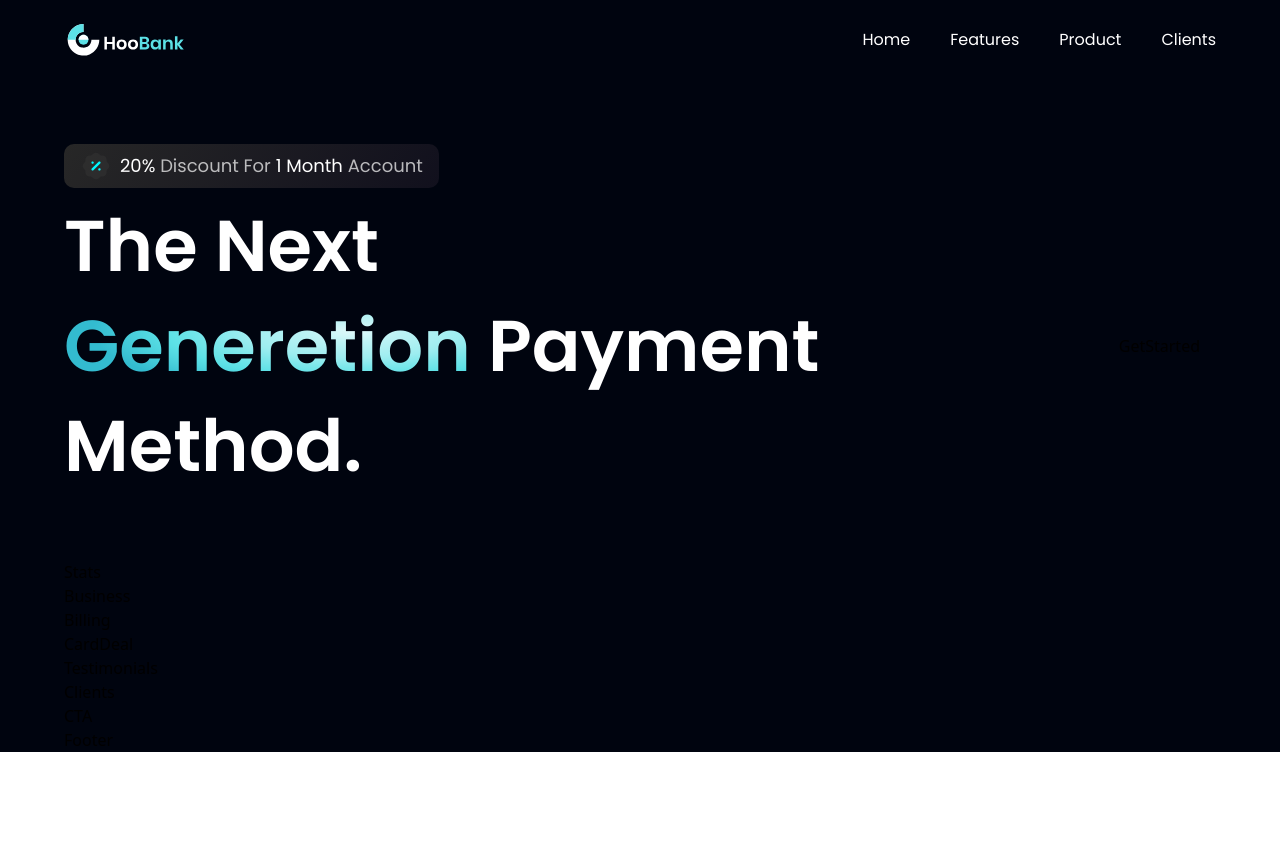
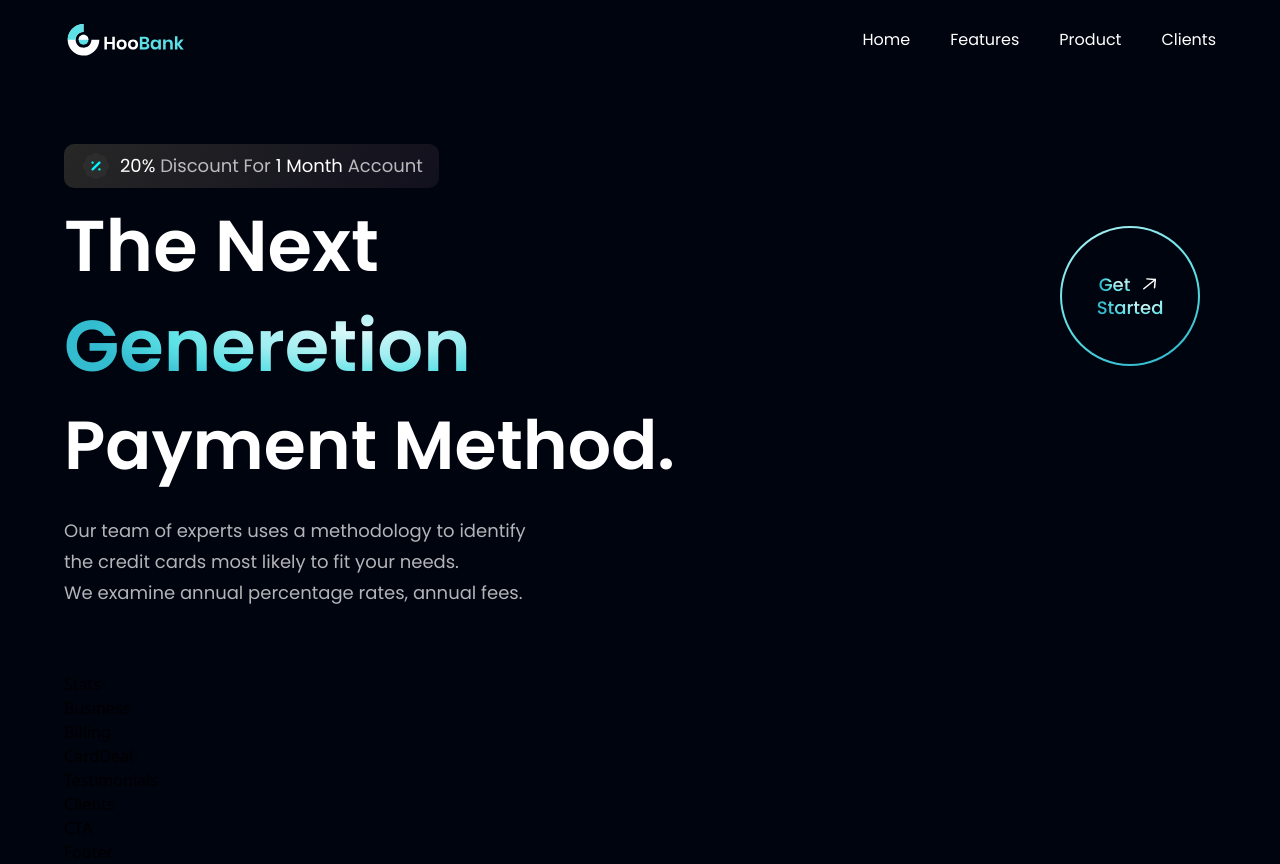
Before and after one commit to GrigoryyKach/hooBank, a React (Vite) app: page / in a window 1280 px wide. Before the commit the page ends 800 px from the top, so only its background shows below. Built offline with nearby package versions, Linux system fonts and the light colour scheme.

Commit message:
get started button added

```diff
--- a/src/components/GetStarted.jsx
+++ b/src/components/GetStarted.jsx
@@ -1,9 +1,20 @@
-import React from 'react'
+import styles from '../style';
+import { arrowUp } from '../assets';
 
-const GetStarted = () => {
-	return (
-		<div>GetStarted</div>
-	)
-}
+const GetStarted = () => (
+	<div className={`${styles.flexCenter} w-[140px] h-[140px] rounded-full bg-blue-gradient p-[2px] cursor-pointer`}>
+		<div className={`${styles.flexCenter} flex-col bg-primary w-[100%] h-[100%] rounded-full`}>
+			<div className={`${styles.flexStart} flex-row`}>
+				<p className='font-poppins font-medium text-[18px] leading-[23px] mr-2'>
+					<span className='text-gradient'>Get</span>
+				</p>
+				<img src={arrowUp} alt="arrow" className='w-[23px] h-[23px] object-contain' />
+			</div>
+			<p className='font-poppins font-medium text-[18px] leading-[23px]'>
+					<span className='text-gradient'>Started</span>
+				</p>
+		</div>
+	</div>
+)
 
 export default GetStarted
--- a/src/components/Hero.jsx
+++ b/src/components/Hero.jsx
@@ -1,6 +1,6 @@
 import styles from "../style";
 import { discount, robot } from "../assets";
-import GetStarted from './GetStarted';
+import GetStarted from "./GetStarted";
 
 const Hero = () => (
   <section id="home" className={`flex md:flex-row flex-col ${styles.paddingY}`}>
@@ -18,14 +18,21 @@ const Hero = () => (
       <div className="flex flex-row justify-between items-center w-full">
         <h1 className="flex-1 font-poppins font-semibold ss:text-[72px] text-[52px] text-white ss:leading-[100px] leading-[75px]">
           The Next <br className="sm:block hidden" />{" "}
-          <span className="text-gradient">Generetion</span> {" "}
-					Payment Method.
+          <span className="text-gradient">Generetion</span>
         </h1>
-				<div className="ss:flex hidden md:mr-4 mr-0">
-				<GetStarted />
-				</div>
+        <div className="ss:flex hidden md:mr-4 mr-0">
+          <GetStarted />
+        </div>
       </div>
 
+      <h1 className="font-poppins font-semibold ss:text-[68px] text-[52px] text-white ss:leading-[100px] leading-[75px] w-full">
+        Payment Method.
+      </h1>
+      <p className={`${styles.paragraph} max-w-[470px] mt-5`}>
+        Our team of experts uses a methodology to identify the credit cards most
+        likely to fit your needs. <br /> We examine annual percentage rates,
+        annual fees.
+      </p>
     </div>
   </section>
 );
```
